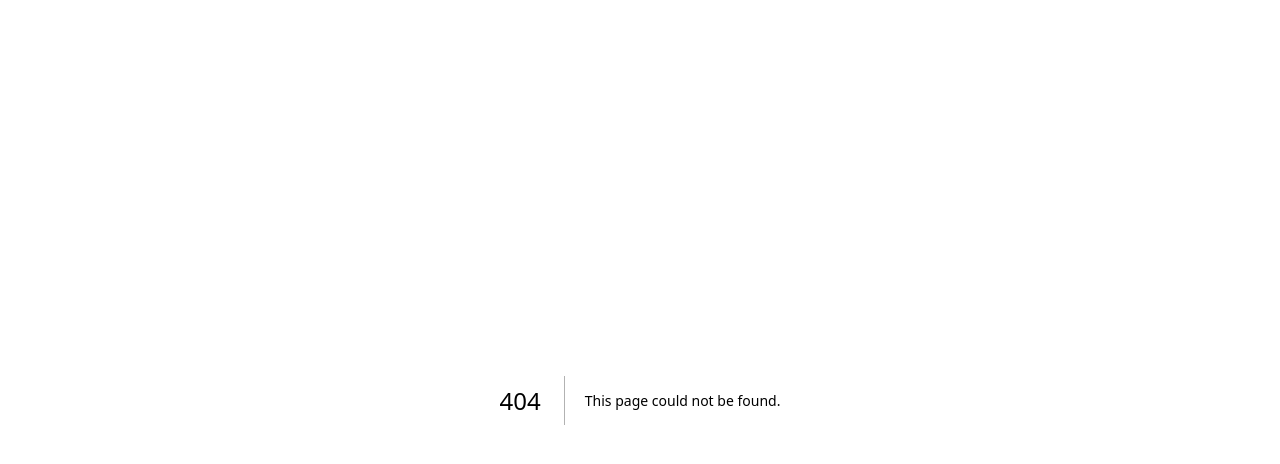
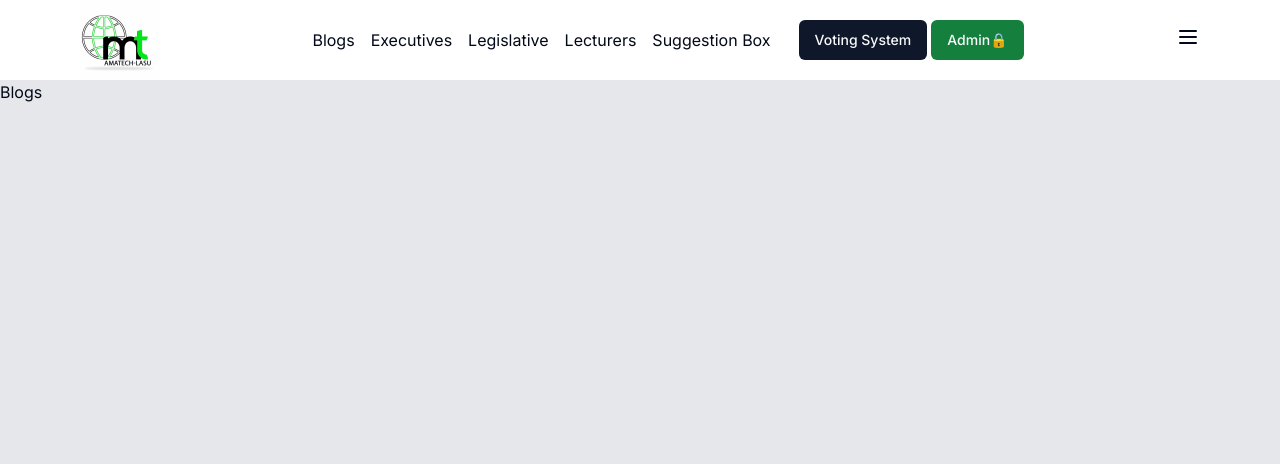
Before and after one commit to NureniJamiu/amatech-lasu, a Next.js app: page /blogs in a window 1280 px wide. Before the commit this address had no page. Shown: the top 464 px of the page. Built offline with nearby package versions, Linux system fonts and the light colour scheme.

Commit message:
feat: navbar page

```diff
--- /dev/null
+++ b/app/(web)/(routes)/blogs/page.tsx
@@ -0,0 +1,9 @@
+import React from 'react'
+
+const Blogs = () => {
+    return (
+        <div>Blogs</div>
+    )
+}
+
+export default Blogs
--- /dev/null
+++ b/app/(web)/(routes)/executives/page.tsx
@@ -0,0 +1,9 @@
+import React from 'react'
+
+const Executive = () => {
+    return (
+        <div>Executive</div>
+    )
+}
+
+export default Executive
--- /dev/null
+++ b/app/(web)/(routes)/legislative/page.tsx
@@ -0,0 +1,9 @@
+import React from 'react'
+
+const Legislative = () => {
+    return (
+        <div>Legislative</div>
+    )
+}
+
+export default Legislative
--- /dev/null
+++ b/app/(web)/(routes)/suggestion-box/page.tsx
@@ -0,0 +1,9 @@
+import React from 'react'
+
+const SuggestionBox = () => {
+    return (
+        <div>SuggestionBox</div>
+    )
+}
+
+export default SuggestionBox
--- /dev/null
+++ b/app/(web)/_components/MobileMenu.jsx
@@ -0,0 +1,40 @@
+import React from "react";
+import {
+  Sheet,
+  SheetContent,
+  SheetDescription,
+  SheetHeader,
+  SheetTitle,
+  SheetTrigger,
+} from "@/components/ui/sheet";
+import { Menu } from "lucide-react";
+import { navLinks } from "../_mock";
+import Link from "next/link";
+
+const MobileMenu = () => {
+  return (
+    <div className="lg:hidden">
+      <Sheet>
+        <SheetTrigger>
+          <Menu />
+        </SheetTrigger>
+        <SheetContent>
+          <SheetHeader>
+            <SheetTitle></SheetTitle>
+            <SheetDescription className="space-y-2">
+              {navLinks.map(({ title, url }) => (
+                <p key={title} className="py-2 text-lg ">
+                  <Link href={url} className="capitalize">
+                    {title}
+                  </Link>
+                </p>
+              ))}
+            </SheetDescription>
+          </SheetHeader>
+        </SheetContent>
+      </Sheet>
+    </div>
+  );
+};
+
+export default MobileMenu;
--- /dev/null
+++ b/app/(web)/_components/Navbar.tsx
@@ -0,0 +1,39 @@
+import React from 'react'
+
+import Image from "next/image"
+import Link from 'next/link'
+import MobileMenu from "./MobileMenu"
+
+import { navLinks } from '../_mock'
+import { Button } from '@/components/ui/button'
+
+const Navbar = () => {
+    return (
+        <nav className='sticky left-0 top-0 h-20 bg-white w-full px-5 md:px-10 lg:px-20'>
+            <div className='flex items-center justify-between gap-5'>
+                <Image src="/logo.jpg" alt='amatech logo' width={80} height={80} />
+
+                <div className='hidden lg:flex items-center gap-7'>
+                    <div className='flex items-center gap-4'>
+                        {navLinks.map(({ title, url }) => (
+                            <Link href={url} key={title} className='hover:text-green-600'>
+                                {title}
+                            </Link>
+                        ))}
+                    </div>
+
+                    <div className='hidden lg:flex gap-1'>
+                        <Button>Voting System</Button>
+                        <Button className='bg-green-700 hover:bg-green-800'>Admin🔒</Button>
+                    </div>
+                </div>
+
+
+
+                <MobileMenu />
+            </div>
+        </nav>
+    )
+}
+
+export default Navbar
--- /dev/null
+++ b/app/(web)/_mock/index.ts
@@ -0,0 +1,22 @@
+export const navLinks = [
+    {
+        title: "Blogs",
+        url: "/blogs"
+    },
+    {
+        title: "Executives",
+        url: "/executives"
+    },
+    {
+        title: "Legislative",
+        url: "/legislative"
+    },
+    {
+        title: "Lecturers",
+        url: "/lecturers"
+    },
+    {
+        title: "Suggestion Box",
+        url: "/suggestion-box"
+    },
+]
--- /dev/null
+++ b/app/(web)/layout.tsx
@@ -0,0 +1,13 @@
+import React from 'react'
+import Navbar from './_components/Navbar'
+
+const Layout = ({ children }: { children: React.ReactNode }) => {
+    return (
+        <>
+            <Navbar />
+            {children}
+        </>
+    )
+}
+
+export default Layout
--- a/app/layout.tsx
+++ b/app/layout.tsx
@@ -1,13 +1,13 @@
+import { Inter } from 'next/font/google'
+import { ClerkProvider } from '@clerk/nextjs'
+import '@/app/globals.css'
+
 import type { Metadata } from 'next'
-import { Inter } from 'next/font/google'
-import './globals.css'
-
-import { ClerkProvider } from '@clerk/nextjs'
 
 const inter = Inter({ subsets: ['latin'] })
 
 export const metadata: Metadata = {
-  title: 'Amatech-lasu',
+  title: 'Amatech',
   description: 'A website for the Management Technology Department, Lagos State University',
 }
 
@@ -19,7 +19,9 @@ export default function RootLayout({
   return (
     <ClerkProvider>
       <html lang="en">
-        <body className={inter.className}>{children}</body>
+        <body className={`${inter.className} bg-gray-200`}>
+          {children}
+        </body>
       </html>
     </ClerkProvider>
   )
--- a/components/ui/button.tsx
+++ b/components/ui/button.tsx
@@ -35,7 +35,7 @@ const buttonVariants = cva(
 
 export interface ButtonProps
   extends React.ButtonHTMLAttributes<HTMLButtonElement>,
-    VariantProps<typeof buttonVariants> {
+  VariantProps<typeof buttonVariants> {
   asChild?: boolean
 }
 
```
Also changed, not shown: app/(web)/page.tsx (renamed from app/page.tsx).
